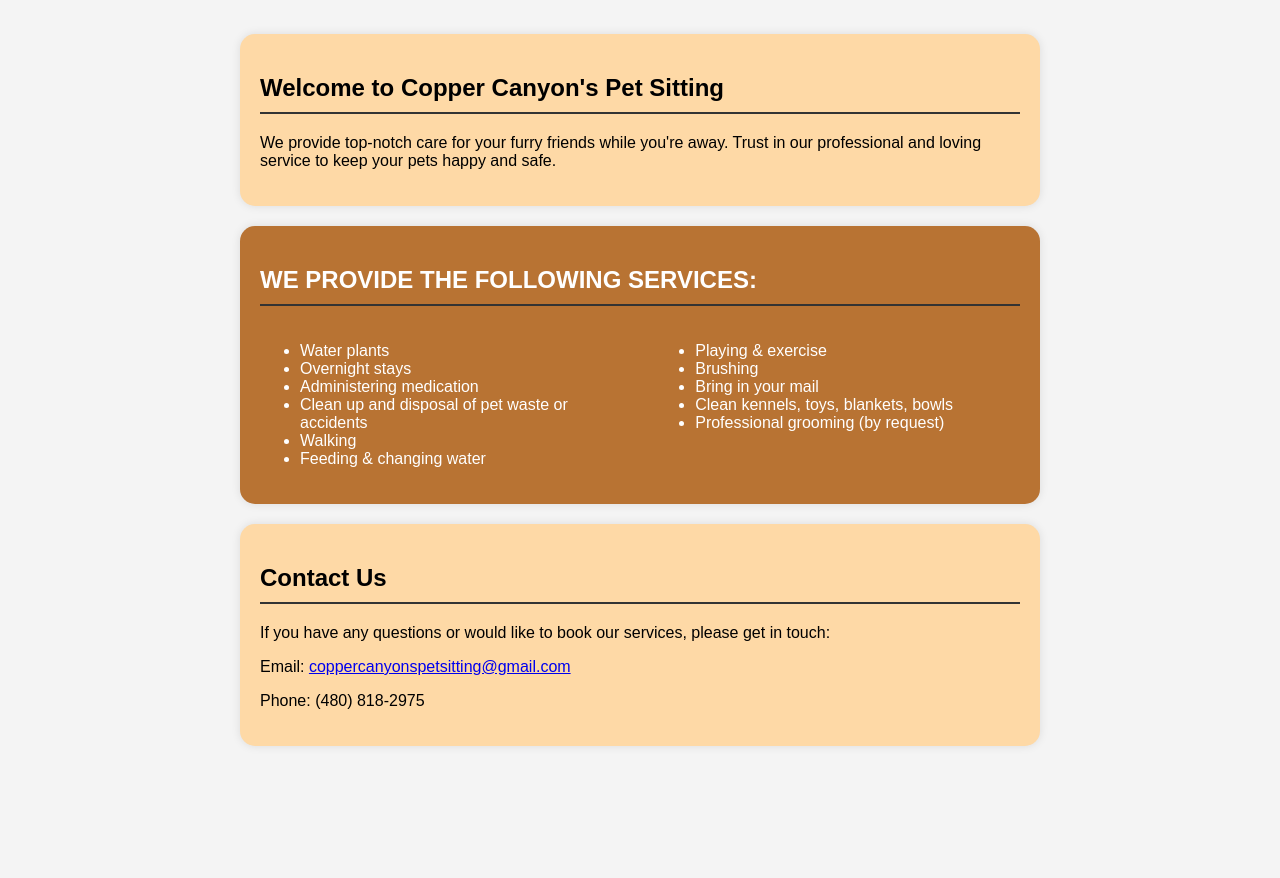
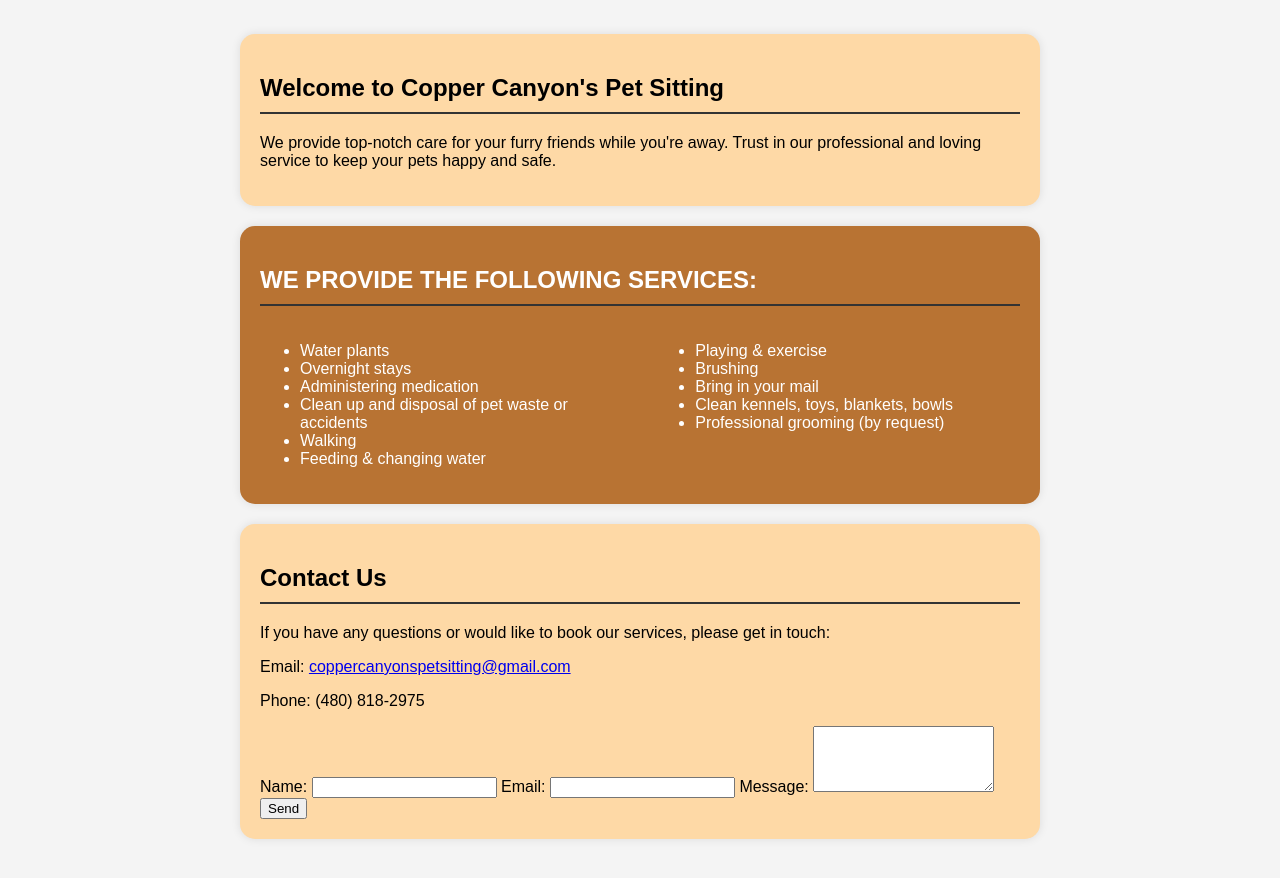
Before and after one commit to coppercanyonspetsitting/website, a plain HTML site: page index.html in a window 1280 px wide. Shown: the part 138-1016 px from the top of the page. Before the commit the page ends 944 px from the top, so only its background shows below. Drawn offline with Linux system fonts and the light colour scheme; a web font is replaced by a local one.

Commit message:
Update index.html

```diff
--- a/index.html
+++ b/index.html
@@ -104,12 +104,31 @@
             </div>
         </div>
 
+        <!-- ... (rest of the HTML code above) ... -->
+
 <div class="section">
     <h2>Contact Us</h2>
     <p>If you have any questions or would like to book our services, please get in touch:</p>
     <p>Email: <a href="mailto:coppercanyonspetsitting@gmail.com">coppercanyonspetsitting@gmail.com</a></p>
     <p>Phone: (480) 818-2975</p>
+
+    <!-- Contact Form -->
+    <form action="https://formspree.io/f/moqoeojj" method="POST">
+        <label for="name">Name:</label>
+        <input type="text" id="name" name="name" required>
+
+        <label for="email">Email:</label>
+        <input type="email" id="email" name="_replyto" required>
+
+        <label for="message">Message:</label>
+        <textarea id="message" name="message" rows="4" required></textarea>
+
+        <input type="submit" value="Send">
+    </form>
 </div>
+
+<!-- ... (rest of the HTML code below) ... -->
+
     </div>
 </body>
 
```
Lines whose indentation alone changed are shown as unchanged.
